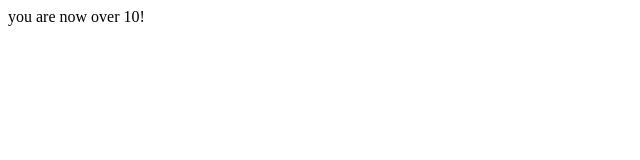
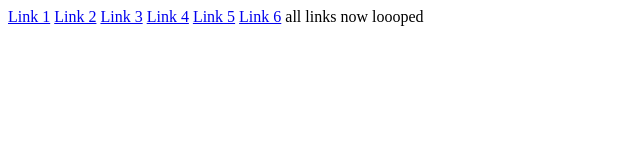
Before and after one commit to tb1994/walking-into-javascript, a plain HTML site: page index.html in a window 1280 px wide. Shown: the whole page, without its empty margins (0-640 px from the left). Drawn offline with Linux system fonts and the light colour scheme.

Commit message:
changed to a for loop , added dead links in index for loop.

```diff
--- a/index.html
+++ b/index.html
@@ -7,7 +7,12 @@
     </head>
 
     <body>
-
+      <a href="a">Link 1</a>
+      <a href="a">Link 2</a>
+      <a href="a">Link 3</a>
+      <a href="a">Link 4</a>
+      <a href="a">Link 5</a>
+      <a href="a">Link 6</a>
 
         <script src="test.js"></script>
     </body>
--- a/test.js
+++ b/test.js
@@ -1,9 +1,10 @@
-var age = 5;
+var links = document.getElementsByTagName("a");
 
-while(age<10){
-    console.log("your age is less than 10!");
-    age++;
+for (i = 1; i <= links.length; i++)
+
+{
+    console.log("this is link number" +i);
 
 }
 
-document.write("you are now over 10!");
+document.write("all links now loooped");
```
